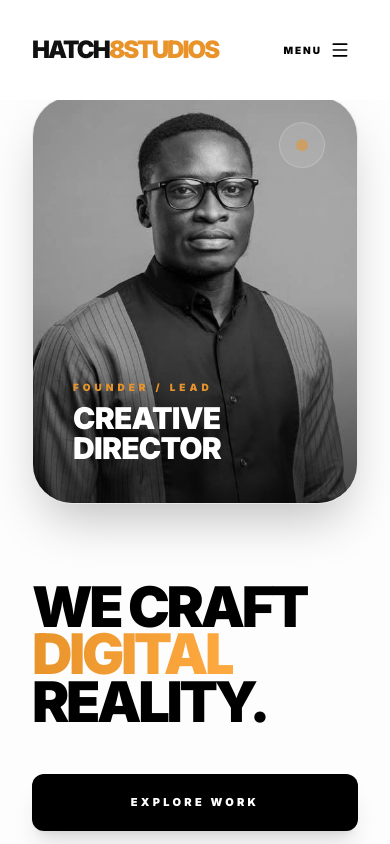
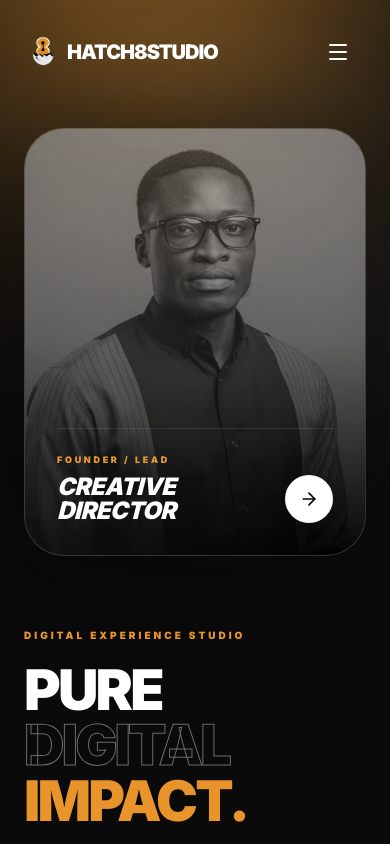
Before and after one commit to berrybrightson1/hatch8studio, a Next.js app: page / in a window 390 px wide. Shown: the top 844 px of the page. Built offline with nearby package versions, Linux system fonts and the light colour scheme.

Commit message:
feat: refine hero mobile UI, integrated logo, and all-caps branding

```diff
--- a/app/globals.css
+++ b/app/globals.css
@@ -5,13 +5,13 @@
     --background: #ffffff;
     --foreground: #111111;
     --accent: #E5FF00;
-    /* Electric Lime */
   }
 
   body {
-    @apply bg-white text-[#111111] selection:bg-[#111111] selection:text-white;
+    @apply bg-[#0a0a0a] text-white selection:bg-[#E8942A] selection:text-black;
     font-feature-settings: "ss01", "ss02", "cv01", "cv02";
     -webkit-font-smoothing: antialiased;
+    font-family: 'Inter', sans-serif !important;
   }
 
   h1,
@@ -50,4 +50,10 @@
     break-inside: avoid;
     margin-bottom: 2rem;
   }
+
+  .stroke-text {
+    -webkit-text-stroke: 1px rgba(255, 255, 255, 0.4);
+    color: transparent !important;
+    display: inline-block;
+  }
 }
--- a/components/ui/Hero.tsx
+++ b/components/ui/Hero.tsx
@@ -9,117 +9,142 @@ export const Hero = () => {
     // 3D Tilt Logic
     const x = useMotionValue(0);
     const y = useMotionValue(0);
-    const rotateX = useTransform(y, [-100, 100], [10, -10]);
-    const rotateY = useTransform(x, [-100, 100], [-10, 10]);
+    const rotateX = useTransform(y, [-100, 100], [15, -15]);
+    const rotateY = useTransform(x, [-100, 100], [-15, 15]);
 
     const handleMouseMove = (e: React.MouseEvent<HTMLDivElement>) => {
         const rect = e.currentTarget.getBoundingClientRect();
         const centerX = rect.left + rect.width / 2;
         const centerY = rect.top + rect.height / 2;
-        x.set(e.clientX - centerX);
-        y.set(e.clientY - centerY);
+        x.set((e.clientX - centerX) / 2);
+        y.set((e.clientY - centerY) / 2);
     };
 
     return (
-        <section className="relative w-full min-h-[90vh] flex items-center justify-center bg-[#FDFDFD] px-8 md:px-12 py-24 overflow-hidden">
-            {/* Noise Overlay */}
-            <div className="absolute inset-0 w-full h-full bg-noise pointer-events-none opacity-40 z-0" />
+        <section className="relative w-full min-h-[95vh] flex items-center justify-center bg-[#0a0a0a] px-6 md:px-12 pt-32 pb-20 md:py-32 overflow-hidden selection:bg-[#E8942A] selection:text-black font-inter">
+            {/* Liquid Mesh Background */}
+            <div className="absolute inset-0 w-full h-full overflow-hidden">
+                <div className="absolute inset-0 bg-noise opacity-[0.05] z-[1] pointer-events-none mix-blend-overlay" />
 
-            {/* Ambient Background blobs */}
                 <motion.div
-                animate={{ scale: [1, 1.2, 1], opacity: [0.3, 0.5, 0.3] }}
-                transition={{ duration: 8, repeat: Infinity, ease: "easeInOut" }}
-                className="absolute top-0 right-0 w-[500px] h-[500px] bg-[#E8942A]/10 rounded-full blur-[120px] -z-10"
+                    animate={{
+                        scale: [1, 1.2, 1],
+                        rotate: [0, 90, 0],
+                        opacity: [0.3, 0.5, 0.3]
+                    }}
+                    transition={{ duration: 15, repeat: Infinity, ease: "linear" }}
+                    className="absolute -top-[20%] -left-[10%] w-[100vw] h-[100vw] md:w-[80vw] md:h-[80vw] bg-[#E8942A] rounded-full blur-[100px] md:blur-[150px] opacity-40 mix-blend-screen"
                 />
                 <motion.div
-                animate={{ scale: [1, 1.1, 1], opacity: [0.2, 0.4, 0.2] }}
-                transition={{ duration: 10, repeat: Infinity, ease: "easeInOut", delay: 1 }}
-                className="absolute bottom-0 left-0 w-[600px] h-[600px] bg-gray-200/50 rounded-full blur-[100px] -z-10"
+                    animate={{
+                        scale: [1, 1.3, 1],
+                        x: [0, 50, 0],
+                        opacity: [0.2, 0.4, 0.2]
+                    }}
+                    transition={{ duration: 20, repeat: Infinity, ease: "easeInOut", delay: 2 }}
+                    className="absolute top-[10%] right-[0%] w-[80vw] h-[80vw] md:w-[60vw] md:h-[60vw] bg-[#444] rounded-full blur-[80px] md:blur-[120px] opacity-30 mix-blend-screen"
                 />
+            </div>
 
-            <div className="max-w-[1800px] mx-auto w-full grid grid-cols-1 lg:grid-cols-2 gap-20 items-center relative z-10">
+            <div className="max-w-[1920px] mx-auto w-full grid grid-cols-1 lg:grid-cols-12 gap-12 lg:gap-20 items-center relative z-10">
 
-                {/* Left Side: Staggered Massive Typography */}
-                <div className="relative order-2 lg:order-1">
-                    <div className="overflow-visible mb-8">
-                        <motion.h1 className="text-[clamp(3.5rem,10vw,9.5rem)] font-black uppercase leading-[0.85] tracking-[-0.06em] md:tracking-[-0.08em] text-black text-balance">
-                            {/* Staggered Words */}
-                            <div className="overflow-hidden">
-                                <motion.div initial={{ y: "100%" }} animate={{ y: 0 }} transition={{ duration: 0.8, ease: [0.16, 1, 0.3, 1] }}>
-                                    We Craft
-                                </motion.div>
+                {/* Left Side: Staggered Typography */}
+                <div className="lg:col-span-7 relative z-20 order-2 lg:order-1 pt-6 lg:pt-0">
+                    <motion.div
+                        initial={{ opacity: 0, x: -50 }}
+                        animate={{ opacity: 1, x: 0 }}
+                        transition={{ duration: 1, ease: [0.16, 1, 0.3, 1] }}
+                    >
+                        <div className="overflow-hidden mb-6 md:mb-8">
+                            <motion.p
+                                initial={{ y: "100%" }}
+                                animate={{ y: 0 }}
+                                transition={{ delay: 0.2, duration: 0.8 }}
+                                className="text-[#E8942A] font-black tracking-[0.3em] md:tracking-[0.4em] uppercase text-[10px] md:text-sm"
+                            >
+                                Digital Experience Studio
+                            </motion.p>
                         </div>
-                            <div className="overflow-hidden">
-                                <motion.div initial={{ y: "100%" }} animate={{ y: 0 }} transition={{ duration: 0.8, delay: 0.1, ease: [0.16, 1, 0.3, 1] }}>
-                                    <span className="text-transparent bg-clip-text bg-gradient-to-r from-[#E8942A] to-[#ffaa40]">Digital</span>
-                                </motion.div>
-                            </div>
-                            <div className="overflow-hidden">
-                                <motion.div initial={{ y: "100%" }} animate={{ y: 0 }} transition={{ duration: 0.8, delay: 0.2, ease: [0.16, 1, 0.3, 1] }}>
-                                    Reality.
-                                </motion.div>
-                            </div>
-                        </motion.h1>
-                    </div>
+
+                        <h1 className="text-white text-[clamp(3.5rem,12vw,11.5rem)] font-black uppercase leading-[0.85] md:leading-[0.8] tracking-[-0.05em]">
+                            <span className="block mb-2 md:mb-4">Pure</span>
+                            <span className="block text-white/5 stroke-text hover:text-[#E8942A] transition-colors duration-500 cursor-default mb-2 md:mb-4">Digital</span>
+                            <span className="block text-[#E8942A]">Impact.</span>
+                        </h1>
+
+                        <motion.p
+                            initial={{ opacity: 0 }}
+                            animate={{ opacity: 1 }}
+                            transition={{ delay: 0.8, duration: 1 }}
+                            className="text-white/40 mt-8 md:mt-12 max-w-lg text-base md:text-xl font-light leading-relaxed tracking-wide"
+                        >
+                            We build immersive digital realities that redefine how brands connect with their audience.
+                        </motion.p>
 
                         <motion.div
                             initial={{ opacity: 0, y: 20 }}
                             animate={{ opacity: 1, y: 0 }}
-                        transition={{ delay: 0.6, duration: 0.8 }}
-                        className="flex flex-col md:flex-row items-start md:items-center gap-8 mt-12"
+                            transition={{ delay: 1, duration: 0.8 }}
+                            className="mt-10 md:mt-16 flex items-center gap-8"
                         >
                             <MinimalButton
-                            className="w-full md:w-auto text-[11px] px-10 py-5 bg-black text-white hover:bg-[#E8942A] hover:text-black transition-all font-black uppercase tracking-[0.3em] border-none rounded-xl hover:scale-105 active:scale-95 duration-300 shadow-xl shadow-black/10"
+                                className="w-full md:w-auto px-10 md:px-12 py-6 md:py-7 bg-white text-black hover:bg-[#E8942A] transition-all font-black uppercase tracking-[0.2em] text-[10px] rounded-full shadow-2xl shadow-white/5"
                                 onClick={() => document.getElementById('work')?.scrollIntoView({ behavior: 'smooth' })}
                             >
-                            Explore Work
+                                View Selected Works
                             </MinimalButton>
-                        <p className="text-[11px] font-black uppercase tracking-[0.15em] text-black/50 max-w-[280px] leading-relaxed">
-                            Multi-disciplinary Studio <br className="hidden md:block" /> specializing in 3D Motion, Video <br className="hidden md:block" /> & Brand Identity.
-                        </p>
+                        </motion.div>
                     </motion.div>
                 </div>
 
-                {/* Right Side: Interactive 3D Tilt Card */}
-                <div className="relative order-1 lg:order-2 flex justify-center lg:justify-end perspective-1000">
+                {/* Right Side: Glassmorphism Card */}
+                <div className="lg:col-span-5 relative flex items-center justify-center order-1 lg:order-2 perspective-1000">
                     <motion.div
                         style={{ x, y, rotateX, rotateY, z: 100 }}
                         onMouseMove={handleMouseMove}
                         onMouseLeave={() => { x.set(0); y.set(0); }}
-                        className="relative w-full max-w-[500px] aspect-[4/5] cursor-none"
+                        className="relative w-full max-w-[400px] lg:max-w-[550px] aspect-[4/5] cursor-none"
                     >
+                        {/* Interactive Shine */}
+                        <div className="absolute inset-0 w-full h-full bg-gradient-to-br from-white/10 to-transparent z-[11] pointer-events-none rounded-[2.5rem] md:rounded-[3.5rem]" />
+
                         <motion.div
-                            initial={{ opacity: 0, scale: 0.9, rotate: -5 }}
-                            animate={{ opacity: 1, scale: 1, rotate: 0 }}
-                            transition={{ duration: 1.2, ease: [0.16, 1, 0.3, 1], delay: 0.2 }}
-                            className="w-full h-full bg-gray-100 rounded-[2.5rem] overflow-hidden border border-black/5 shadow-2xl relative group"
+                            initial={{ opacity: 0, scale: 0.9 }}
+                            animate={{ opacity: 1, scale: 1 }}
+                            transition={{ duration: 1.2, ease: [0.16, 1, 0.3, 1], delay: 0.4 }}
+                            className="w-full h-full bg-white/5 backdrop-blur-3xl rounded-[2.5rem] md:rounded-[3.5rem] border border-white/10 shadow-[0_0_100px_rgba(0,0,0,0.5)] overflow-hidden relative z-10 group"
                         >
                             <img
                                 src="/hero_bg.png"
-                                alt="Creative Director"
-                                className="w-full h-full object-cover grayscale group-hover:grayscale-0 transition-all duration-700 scale-[1.02] group-hover:scale-110"
+                                alt="Director"
+                                className="absolute inset-0 w-full h-full object-cover opacity-60 group-hover:opacity-100 group-hover:scale-110 transition-all duration-1000 grayscale group-hover:grayscale-0"
                             />
 
-                            {/* Inner Glow */}
-                            <div className="absolute inset-0 bg-gradient-to-t from-black/80 via-transparent to-transparent opacity-60" />
+                            <div className="absolute inset-0 bg-gradient-to-t from-black via-black/20 to-transparent opacity-90" />
 
-                            {/* Floating Badge */}
-                            <motion.div
-                                className="absolute top-8 right-8 bg-white/10 backdrop-blur-md border border-white/20 p-4 rounded-full"
-                                animate={{ y: [0, -10, 0] }}
-                                transition={{ duration: 4, repeat: Infinity, ease: "easeInOut" }}
-                            >
-                                <div className="w-3 h-3 bg-[#E8942A] rounded-full animate-pulse" />
-                            </motion.div>
-
-                            <div className="absolute bottom-10 left-10">
-                                <p className="text-[10px] font-black uppercase tracking-[0.4em] text-[#E8942A] mb-2">Founder / Lead</p>
-                                <h3 className="text-3xl font-black uppercase tracking-tight text-white leading-none">Creative <br /> Director</h3>
+                            <div className="relative z-20 p-8 md:p-12 w-full h-full flex flex-col justify-end">
+                                <div className="flex justify-between items-end border-t border-white/10 pt-6 md:pt-8">
+                                    <div>
+                                        <p className="text-[#E8942A] uppercase tracking-[0.3em] md:tracking-[0.4em] text-[9px] md:text-[10px] font-black mb-2 md:mb-3">Founder / Lead</p>
+                                        <h2 className="text-white text-2xl md:text-4xl font-black uppercase tracking-tight leading-none italic">Creative<br />Director</h2>
+                                    </div>
+                                    <div className="w-12 h-12 md:w-16 md:h-16 rounded-full bg-white text-black flex items-center justify-center group-hover:bg-[#E8942A] transition-all duration-300">
+                                        <ArrowRight size={20} className="md:w-6 md:h-6" />
+                                    </div>
+                                </div>
                             </div>
                         </motion.div>
                     </motion.div>
                 </div>
             </div>
+
+            {/* Scroll Indicator */}
+            <div className="absolute bottom-8 right-8 hidden lg:block z-20">
+                <div className="flex items-center gap-6 text-white/20 text-[9px] md:text-[10px] font-black uppercase tracking-[0.4em]">
+                    <div className="w-12 md:w-20 h-[1px] bg-white/10" />
+                    Interactive
+                </div>
+            </div>
         </section>
     );
 };
--- a/components/ui/Navbar.tsx
+++ b/components/ui/Navbar.tsx
@@ -34,11 +34,16 @@ export const Navbar = () => {
         <>
             <nav className={cn(
                 "fixed top-0 left-0 right-0 z-[100] transition-all duration-300",
-                scrolled ? "bg-white/80 backdrop-blur-md py-4 border-b border-black/5" : "bg-white py-8"
+                scrolled ? "bg-black/80 backdrop-blur-md py-4 border-b border-white/5" : "bg-transparent py-8"
             )}>
                 <div className="max-w-[1800px] mx-auto px-8 md:px-12 flex items-center justify-between">
-                    <Link href="/" className="text-2xl md:text-3xl font-black tracking-[-0.08em] hover:opacity-70 transition-opacity">
-                        HATCH<span className="text-[#E8942A]">8STUDIOS</span>
+                    <Link href="/" className="hover:opacity-70 transition-opacity flex items-center gap-3">
+                        <img
+                            src="/Logo/Hatch8Studio-logo-7.png"
+                            alt="Hatch8 Studios Logo"
+                            className="h-8 md:h-12 w-auto"
+                        />
+                        <span className="text-xl md:text-2xl font-black tracking-[-0.05em] text-white">HATCH8STUDIO</span>
                     </Link>
 
                     {/* Desktop Links */}
@@ -47,7 +52,7 @@ export const Navbar = () => {
                             <Link
                                 key={link.name}
                                 href={link.href}
-                                className="text-[10px] font-black uppercase tracking-[0.3em] hover:text-[#E8942A] transition-colors"
+                                className="text-[10px] font-black uppercase tracking-[0.3em] text-white/70 hover:text-[#E8942A] transition-colors"
                             >
                                 {link.name}
                             </Link>
@@ -66,12 +71,11 @@ export const Navbar = () => {
                         {/* Mobile Toggle */}
                         {!isOpen && (
                             <button
-                                className="md:hidden flex items-center gap-2 p-2 text-black"
+                                className="md:hidden flex items-center p-2 text-white"
                                 onClick={() => setIsOpen(true)}
                                 aria-label="Open menu"
                             >
-                                <span className="text-[10px] font-black uppercase tracking-[0.2em]">Menu</span>
-                                <Menu size={20} />
+                                <Menu size={24} />
                             </button>
                         )}
                     </div>
@@ -80,20 +84,25 @@ export const Navbar = () => {
 
             {/* Mobile Menu Overlay */}
             <div className={cn(
-                "fixed inset-0 w-full h-[100dvh] bg-white z-[200] flex flex-col transition-all duration-500 ease-in-out px-8 py-12",
+                "fixed inset-0 w-full h-[100dvh] bg-[#0a0a0a] z-[200] flex flex-col transition-all duration-500 ease-in-out px-8 py-12",
                 isOpen ? "opacity-100 pointer-events-auto translate-y-0" : "opacity-0 pointer-events-none -translate-y-full"
             )}>
                 {/* Mobile Menu Header */}
                 <div className="flex items-center justify-between mb-20">
-                    <Link href="/" onClick={() => setIsOpen(false)} className="text-2xl font-black tracking-[-0.08em]">
-                        HATCH<span className="text-[#E8942A]">8STUDIOS</span>
+                    <Link href="/" onClick={() => setIsOpen(false)} className="hover:opacity-70 transition-opacity flex items-center gap-3">
+                        <img
+                            src="/Logo/Hatch8Studio-logo-7.png"
+                            alt="Hatch8 Studios Logo"
+                            className="h-10 w-auto"
+                        />
+                        <span className="text-2xl font-black tracking-[-0.05em] text-white">HATCH8STUDIO</span>
                     </Link>
                     <button
-                        className="flex items-center gap-2 text-black"
+                        className="flex items-center p-2 text-white"
                         onClick={() => setIsOpen(false)}
+                        aria-label="Close menu"
                     >
-                        <span className="text-[10px] font-black uppercase tracking-[0.2em]">Close</span>
-                        <X size={20} />
+                        <X size={24} />
                     </button>
                 </div>
 
@@ -104,7 +113,7 @@ export const Navbar = () => {
                             key={link.name}
                             href={link.href}
                             onClick={() => setIsOpen(false)}
-                            className="text-4xl font-black uppercase tracking-tighter hover:text-[#E8942A] transition-all"
+                            className="text-4xl font-black uppercase tracking-tighter text-white hover:text-[#E8942A] transition-all"
                         >
                             {link.name}
                         </Link>
```
Also changed, not shown: public/Logo/Hatch8Studio-logo-7.png (added). Lines whose indentation alone changed are shown as unchanged.
